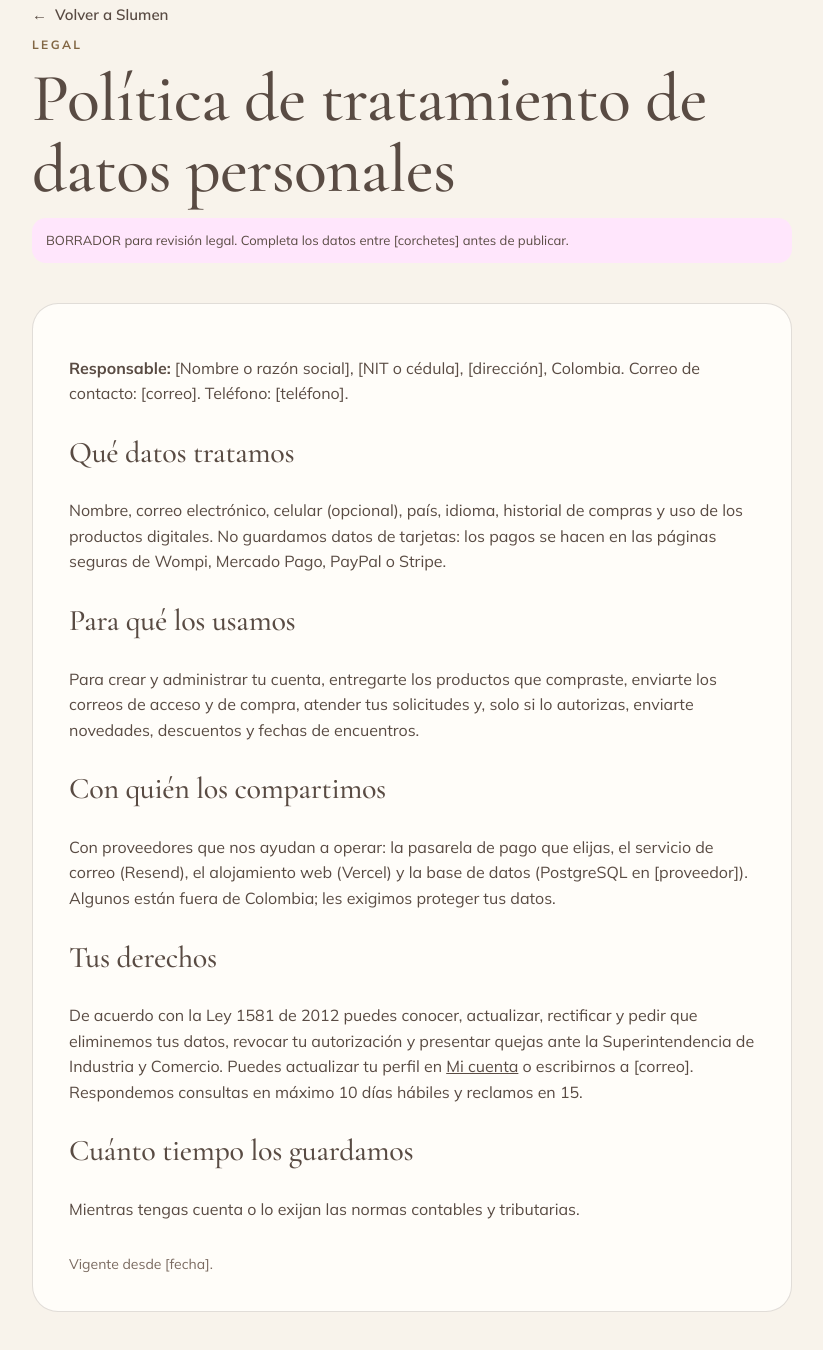
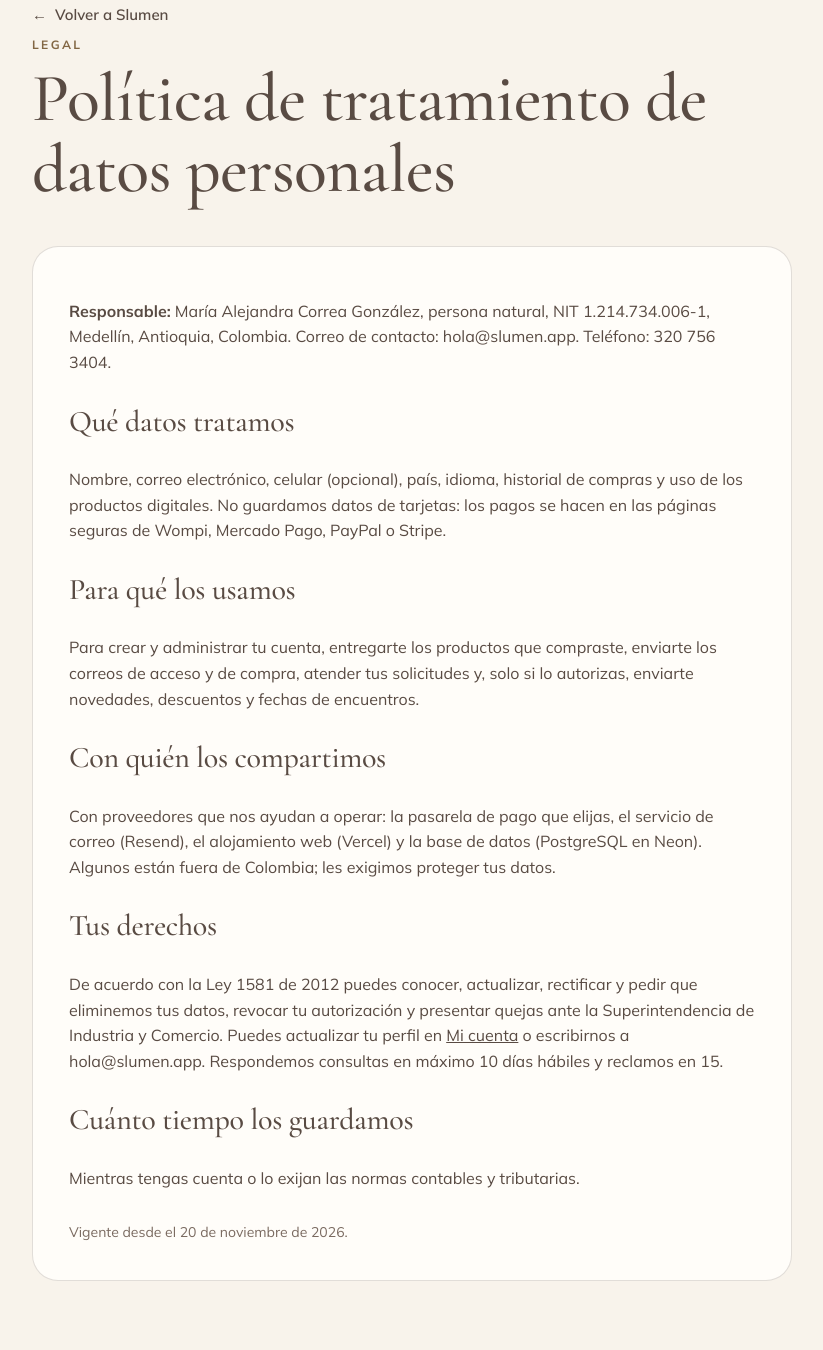
Before and after one commit to mariale21742-beep/SLUMEN, a website: page politica-de-datos.html in a window 1280 px wide. Shown: the part 126-1476 px from the top of the page, without its empty margins (228-1051 px from the left). Drawn offline with nearby package versions, Linux system fonts and the light colour scheme.

Commit message:
Completa los datos del responsable en la política de datos
Co-Authored-By: Claude Opus 5.5 <noreply@anthropic.com>

```diff
--- a/politica-de-datos.html
+++ b/politica-de-datos.html
@@ -18,21 +18,20 @@
       <a class="volver" href="index.html"><span aria-hidden="true">←</span> Volver a Slumen</a>
       <span class="etiqueta">Legal</span>
       <h1>Política de tratamiento de datos personales</h1>
-      <p class="aviso-preview">BORRADOR para revisión legal. Completa los datos entre [corchetes] antes de publicar.</p>
     </div>
     <div class="tarjeta" style="gap:14px">
-      <p><b>Responsable:</b> [Nombre o razón social], [NIT o cédula], [dirección], Colombia. Correo de contacto: [correo]. Teléfono: [teléfono].</p>
+      <p><b>Responsable:</b> María Alejandra Correa González, persona natural, NIT 1.214.734.006-1, Medellín, Antioquia, Colombia. Correo de contacto: hola@slumen.app. Teléfono: 320 756 3404.</p>
       <h2>Qué datos tratamos</h2>
       <p>Nombre, correo electrónico, celular (opcional), país, idioma, historial de compras y uso de los productos digitales. No guardamos datos de tarjetas: los pagos se hacen en las páginas seguras de Wompi, Mercado Pago, PayPal o Stripe.</p>
       <h2>Para qué los usamos</h2>
       <p>Para crear y administrar tu cuenta, entregarte los productos que compraste, enviarte los correos de acceso y de compra, atender tus solicitudes y, solo si lo autorizas, enviarte novedades, descuentos y fechas de encuentros.</p>
       <h2>Con quién los compartimos</h2>
-      <p>Con proveedores que nos ayudan a operar: la pasarela de pago que elijas, el servicio de correo (Resend), el alojamiento web (Vercel) y la base de datos (PostgreSQL en [proveedor]). Algunos están fuera de Colombia; les exigimos proteger tus datos.</p>
+      <p>Con proveedores que nos ayudan a operar: la pasarela de pago que elijas, el servicio de correo (Resend), el alojamiento web (Vercel) y la base de datos (PostgreSQL en Neon). Algunos están fuera de Colombia; les exigimos proteger tus datos.</p>
       <h2>Tus derechos</h2>
-      <p>De acuerdo con la Ley 1581 de 2012 puedes conocer, actualizar, rectificar y pedir que eliminemos tus datos, revocar tu autorización y presentar quejas ante la Superintendencia de Industria y Comercio. Puedes actualizar tu perfil en <a href="cuenta.html">Mi cuenta</a> o escribirnos a [correo]. Respondemos consultas en máximo 10 días hábiles y reclamos en 15.</p>
+      <p>De acuerdo con la Ley 1581 de 2012 puedes conocer, actualizar, rectificar y pedir que eliminemos tus datos, revocar tu autorización y presentar quejas ante la Superintendencia de Industria y Comercio. Puedes actualizar tu perfil en <a href="cuenta.html">Mi cuenta</a> o escribirnos a hola@slumen.app. Respondemos consultas en máximo 10 días hábiles y reclamos en 15.</p>
       <h2>Cuánto tiempo los guardamos</h2>
       <p>Mientras tengas cuenta o lo exijan las normas contables y tributarias.</p>
-      <p class="nota">Vigente desde [fecha].</p>
+      <p class="nota">Vigente desde el 20 de noviembre de 2026.</p>
     </div>
   </div>
 </main>
```
